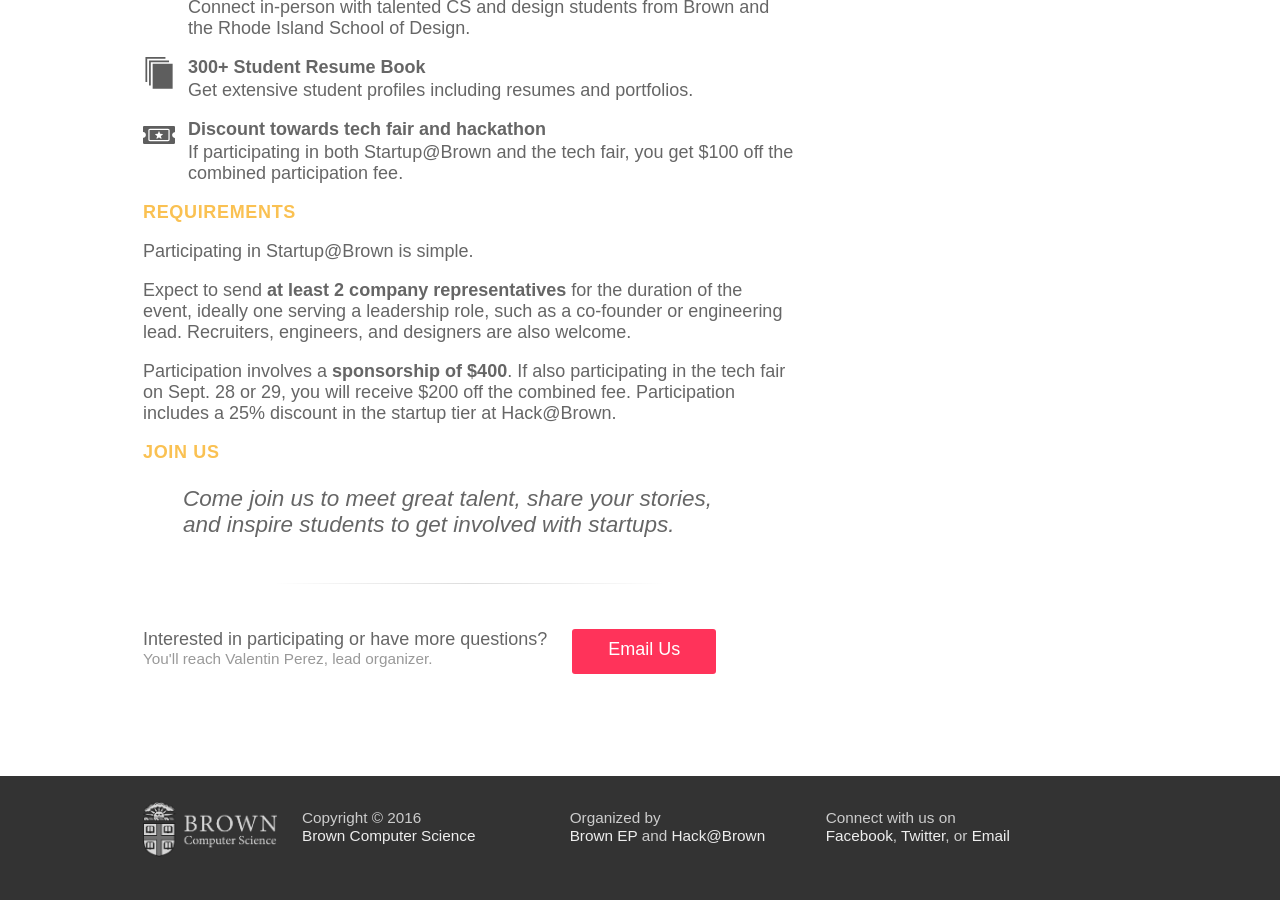
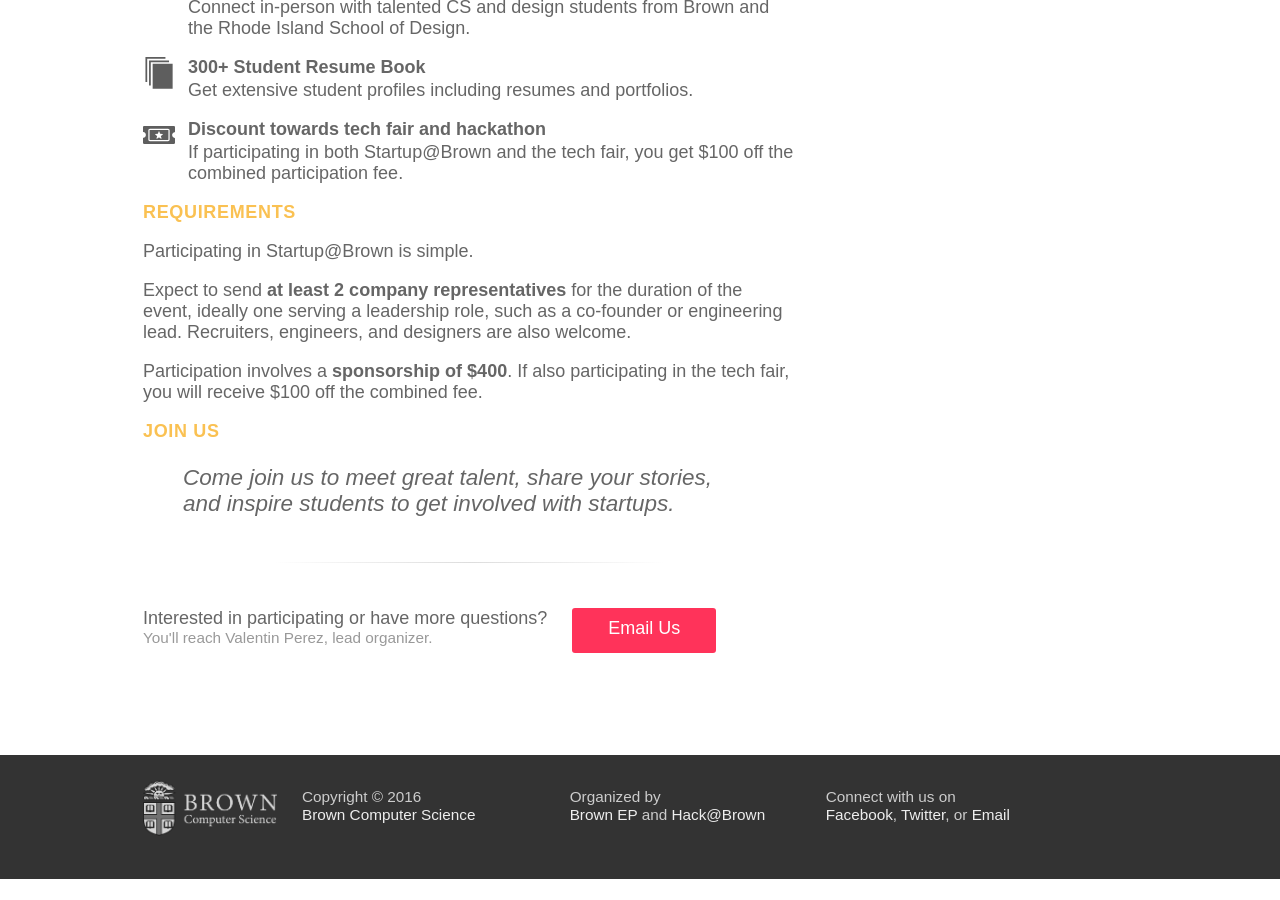
Before and after one commit to hackatbrown/2016.startupatbrown.org, a Jekyll site: the page built from participate.html, in a window 1280 px wide and 900 px high, scrolled down 802 px. Built offline with Jekyll 4.4.1, drawn with Linux system fonts in a browser that asks for light colours; after the commit the page ends 1681 px from its top, so only the background shows below that.

Commit message:
tech fair 100 discount

```diff
--- a/participate.html
+++ b/participate.html
@@ -54,7 +54,7 @@
       <h2>Requirements</h2>
       <p>Participating in Startup@Brown is simple.</p>
       <p>Expect to send <strong>at least 2 company representatives</strong> for the duration of the event, ideally one serving a leadership role, such as a co-founder or engineering lead. Recruiters, engineers, and designers are also welcome.</p>
-      <p>Participation involves a <strong>sponsorship of $400</strong>. If also participating in the tech fair on Sept. 28 or 29, you will receive $200 off the combined fee. Participation includes a 25% discount in the startup tier at Hack@Brown. </p>
+      <p>Participation involves a <strong>sponsorship of $400</strong>. If also participating in the tech fair, you will receive $100 off the combined fee.  </p>
 
       <h2>Join Us</h2>
       <blockquote>Come join us to meet great talent, share your stories, and inspire students to get involved with startups.</blockquote>
```
